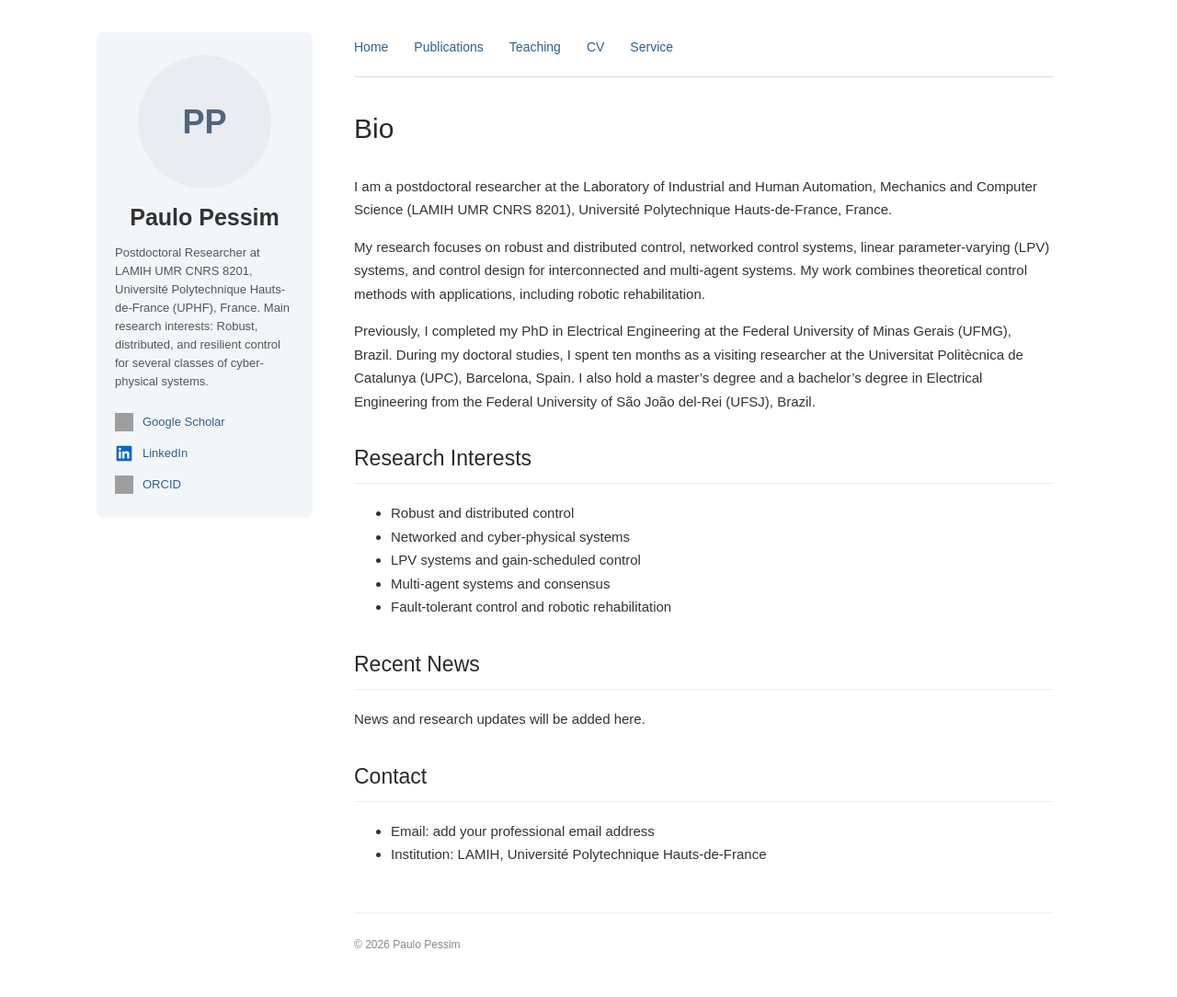
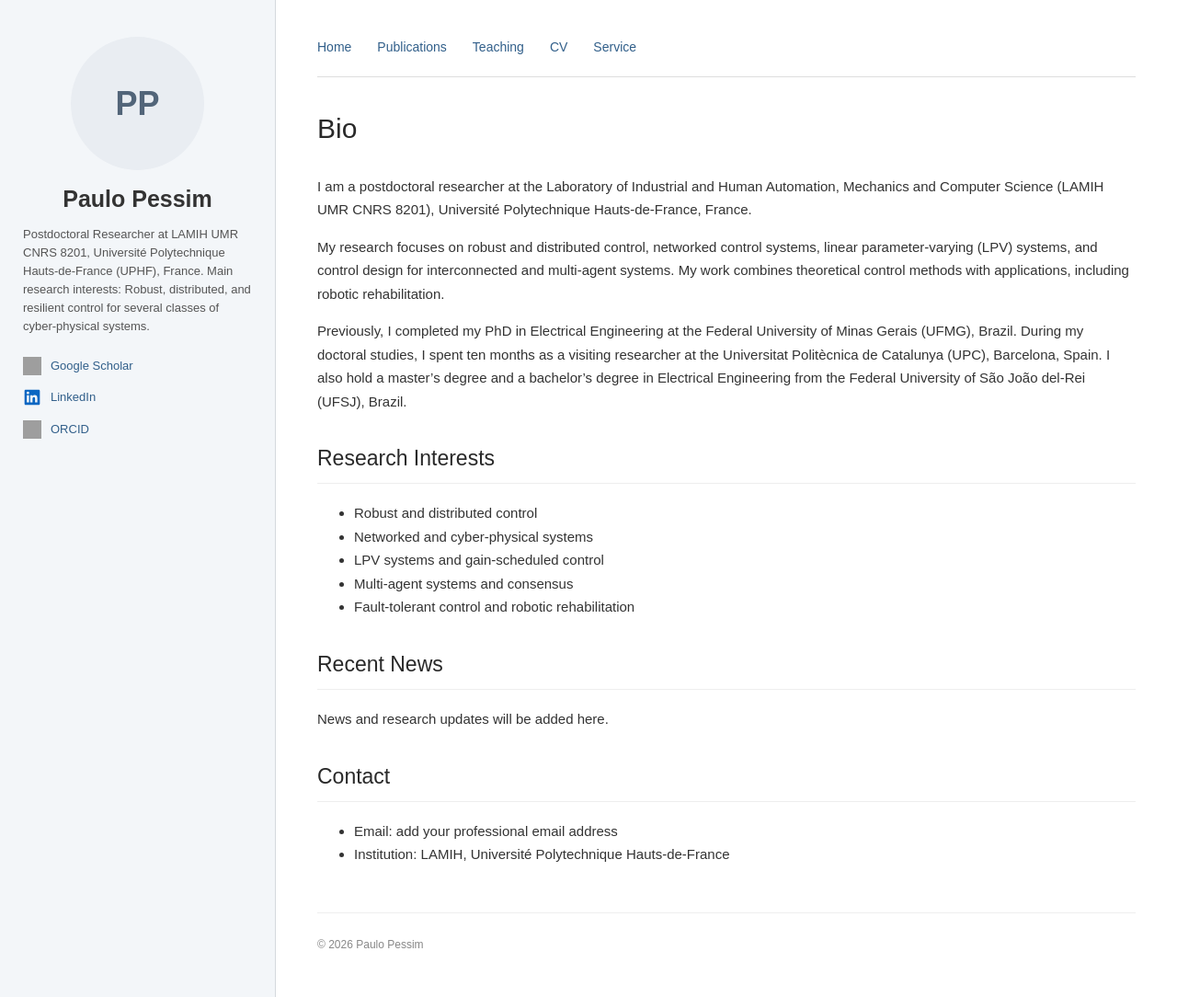
Before and after one commit to ppessim/ppessim.github.io, a Jekyll site: the page built from index.md, in a window 1280 px wide. Shown: the whole page at 92% size. Built offline with Jekyll 4.4.1, drawn with Linux system fonts in a browser that asks for light colours; grey boxes are pictures that could not be loaded.

Commit message:
Update style.css

```diff
--- a/assets/css/style.css
+++ b/assets/css/style.css
@@ -13,21 +13,23 @@ body {
 
 .site-container {
   display: grid;
-  grid-template-columns: 235px minmax(0, 760px);
-  gap: 45px;
-  max-width: 1120px;
-  margin: 35px auto;
-  padding: 0 25px;
+  grid-template-columns: 300px minmax(0, 1fr);
+  gap: 0;
+  max-width: none;
+  margin: 0;
+  padding: 0;
+  min-height: 100vh;
 }
 
 /* Left profile column */
 
 .sidebar {
   text-align: center;
-  align-self: start;
+  align-self: stretch;
   background: #f3f6f9;
-  padding: 25px 20px;
-  border-radius: 8px;
+  padding: 40px 25px;
+  border-radius: 0;
+  border-right: 1px solid #d5d9de;
 }
 
 .profile-link {
@@ -126,6 +128,8 @@ body {
 
 .content {
   min-width: 0;
+  padding: 35px 45px;
+  max-width: 1200px;
 }
 
 .content h1,
@@ -163,16 +167,35 @@ footer {
 @media (max-width: 700px) {
   .site-container {
     display: block;
-    margin: 25px auto;
-    padding: 0 20px;
+    margin: 0;
+    padding: 0;
   }
 
   .sidebar {
-    margin-bottom: 35px;
+    padding: 25px 20px;
+    margin-bottom: 0;
+    border-right: none;
+    border-bottom: 1px solid #d5d9de;
+  }
+
+  .profile-placeholder {
+    width: 110px;
+    height: 110px;
+  }
+
+  .profile-description {
+    max-width: 350px;
+    margin-left: auto;
+    margin-right: auto;
   }
 
   .social-links {
+    align-items: center;
     margin-top: 15px;
+  }
+
+  .content {
+    padding: 25px 20px;
   }
 
   .navigation {
```
